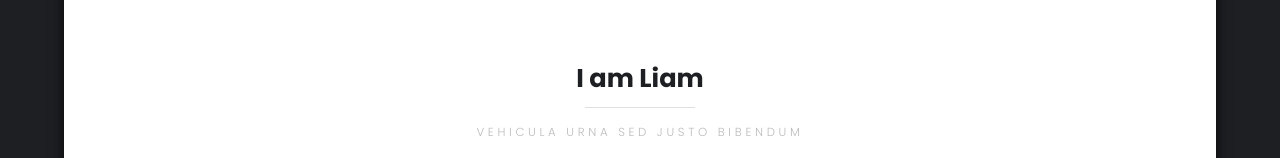
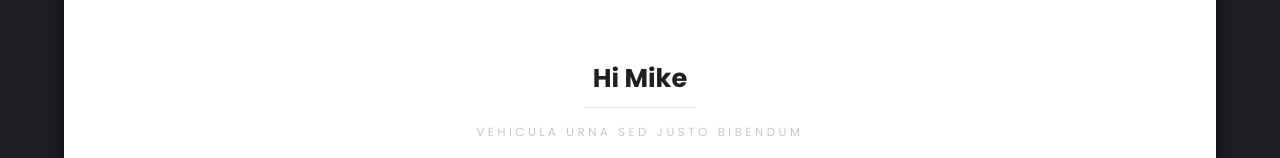
Before and after one commit to notwill1/first-webpage, a plain HTML site: page index.html in a window 1280 px wide. Shown: the part 949-1107 px from the top of the page. Drawn offline with Linux system fonts and the light colour scheme.

Commit message:
add hi mike

```diff
--- a/index.html
+++ b/index.html
@@ -29,7 +29,7 @@
 							<img src="images/IMG_0057-min.JPG" alt="" />
 						</div>
 						<header class="special">
-							<h2>I am Liam</h2>
+							<h2>Hi Mike</h2>
 							<p>vehicula urna sed justo bibendum</p>
 						</header>
 						<div class='content'>
```
